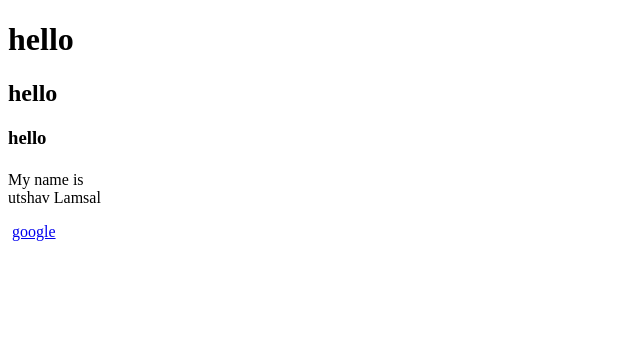
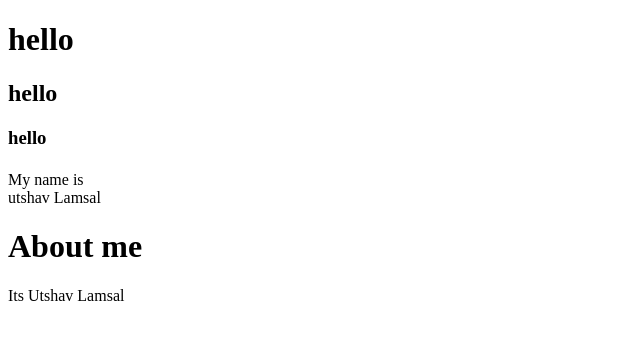
Before and after one commit to utv-exp/Webtechnology, a plain HTML site: page index.html in a window 1280 px wide. Shown: the whole page, without its empty margins (0-640 px from the left). Drawn offline with Linux system fonts and the light colour scheme.

Commit message:
i added  about me section

```diff
--- a/index.html
+++ b/index.html
@@ -13,7 +13,5 @@
     <h5></h5>
 
 <p>My name is <br>utshav Lamsal</p>
-    <img src="" alt="">
-    <a href="https://www.google.com.np/?gws_rd=cr&ei=lkaGV9CRLIv6vgTqwbrQDA" target="_blank">google</a>
-</body>
+    <h1>About me</h1>Its Utshav Lamsal</body>
 </html>
```
